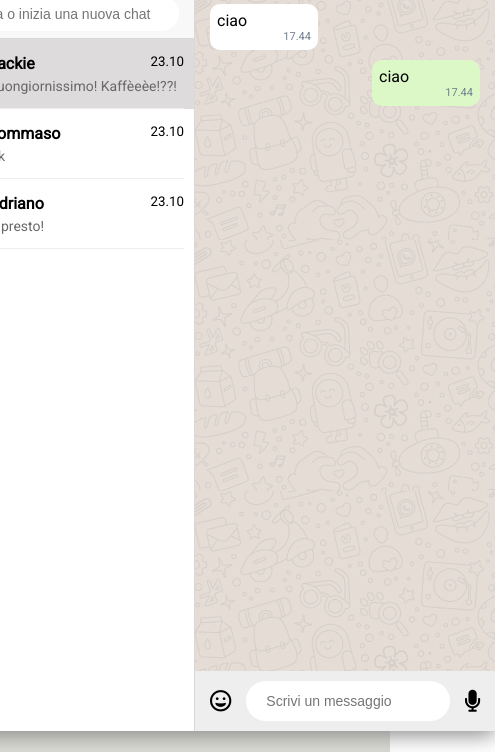
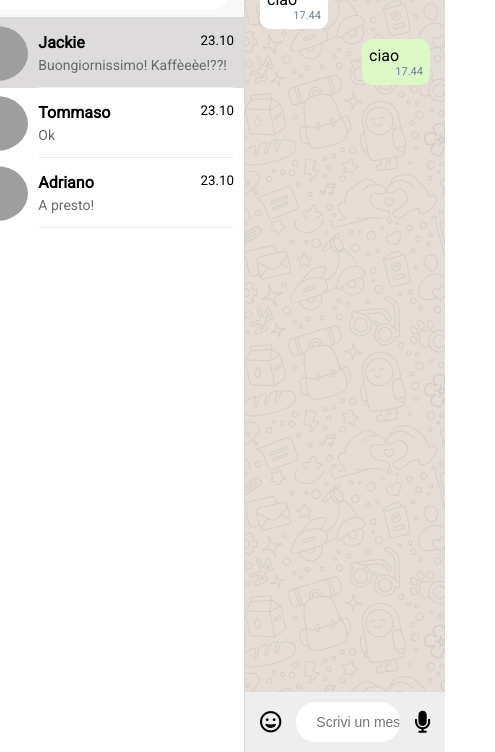
Before and after one commit to gb80147/boolzapp, a plain HTML site: page index.html in a window 390 px wide. Shown: the part 92-844 px from the top of the page, 495 px wide, since content can reach past the window. Drawn offline with nearby package versions, Linux system fonts and the light colour scheme; grey boxes are pictures that could not be loaded.

Commit message:
milestone 2 done

```diff
--- a/index.html
+++ b/index.html
@@ -7,8 +7,9 @@
     <script src="https://code.jquery.com/jquery-3.3.1.min.js" charset="utf-8"></script>
     <link rel="stylesheet" href="style.css">
     <script src="script.js"></script>
-    <title></title>
-  </head>
+    <title>Boolzapp</title>
+    <link rel="shortcut icon" href="img/icon.png">
+</head>
   <body>
     <div class="background">
       <div class="strip"></div>
--- a/style.css
+++ b/style.css
@@ -29,7 +29,7 @@ body{
   width: 80vw;
   z-index: 10;
   display: flex;
-  min-width: 600px;
+  min-width: 500px;
   box-shadow: 0px 4px 20px 0px #888888;
 }
 
@@ -238,3 +238,13 @@ body{
 .hidden{
   display: none;
 }
+
+@media screen and (max-width:880px){
+
+  .container{
+    height: 100vh;
+    width: 100vw;
+  }
+
+
+}
```
Also changed, not shown: img/icon.png (added).
